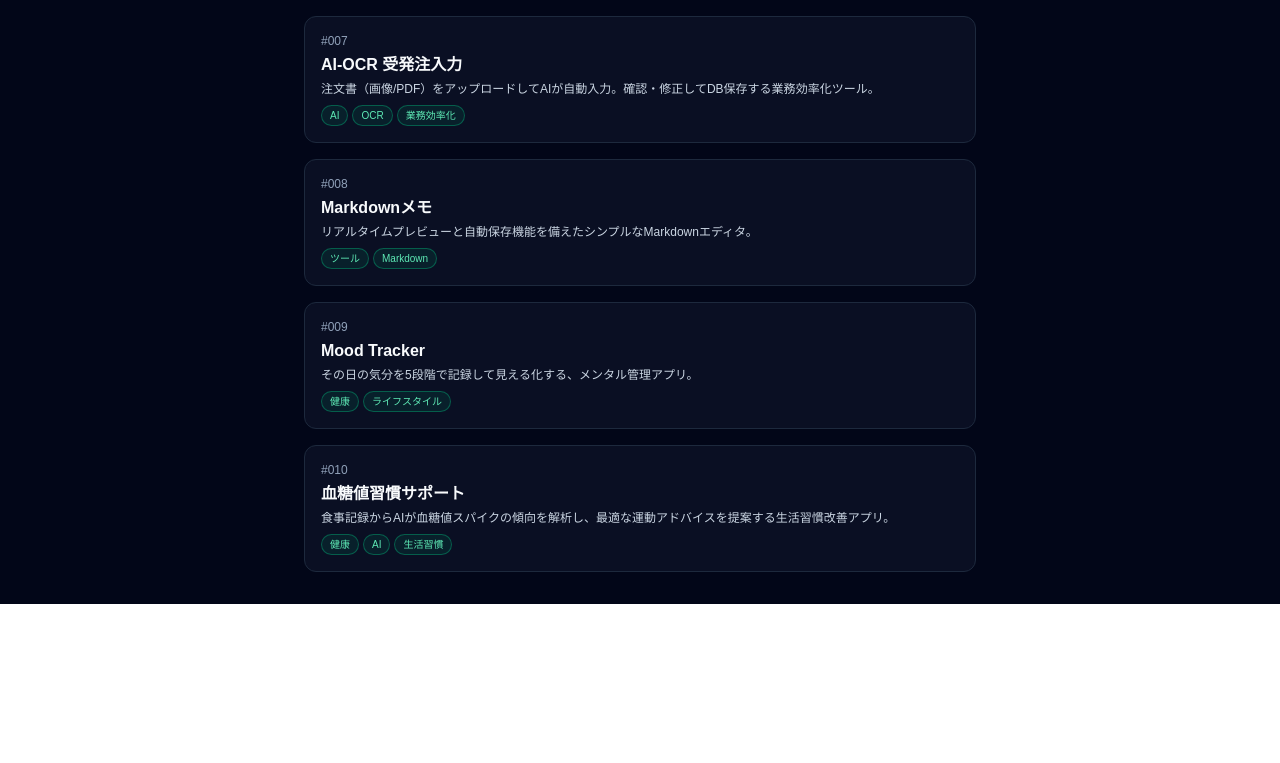
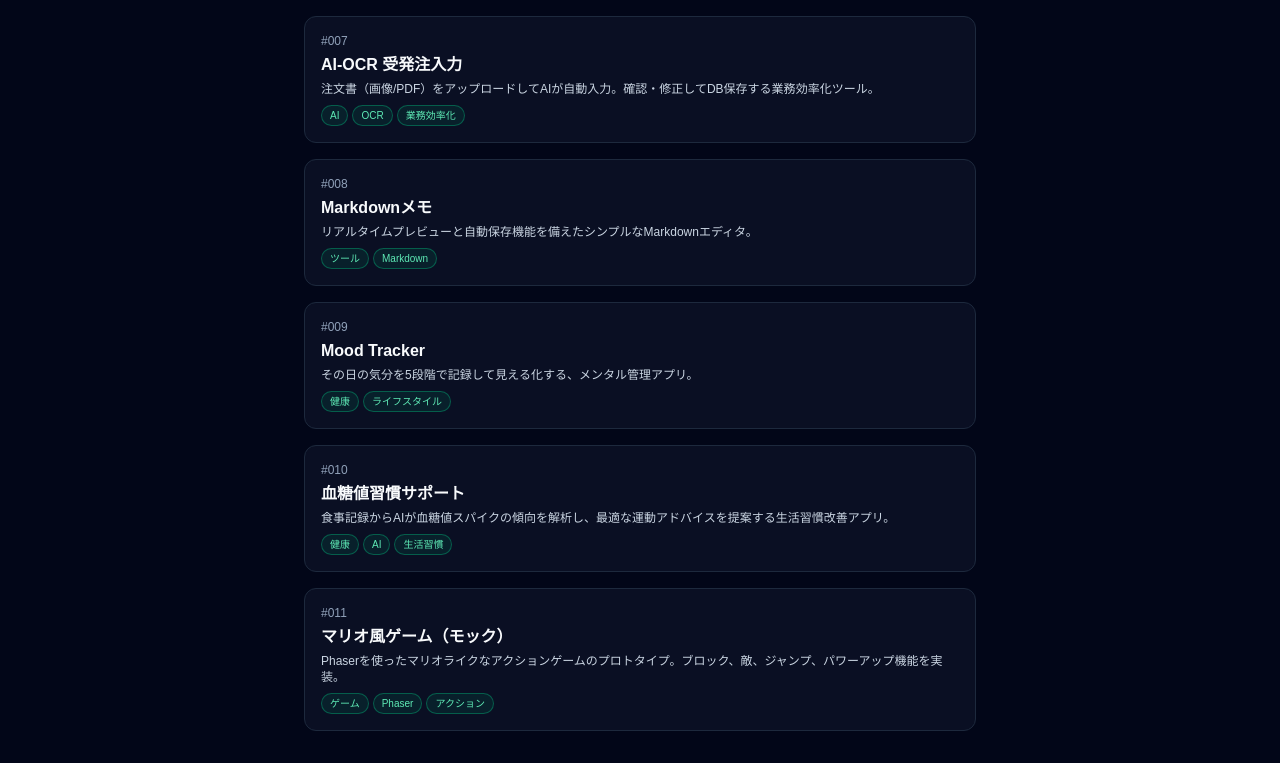
Before and after one commit to Yasu117/webapps-100, a Next.js app: page /apps in a window 1280 px wide. Shown: the part 970-1733 px from the top of the page. Before the commit the page ends 1574 px from the top, so only its background shows below. Built offline with nearby package versions, Linux system fonts and the light colour scheme.

Commit message:
Add 011 entry to apps list

```diff
--- a/app/apps/page.tsx
+++ b/app/apps/page.tsx
@@ -72,6 +72,13 @@ const apps = [
         description: "食事記録からAIが血糖値スパイクの傾向を解析し、最適な運動アドバイスを提案する生活習慣改善アプリ。",
         tags: ["健康", "AI", "生活習慣"],
     },
+    {
+        id: "011",
+        slug: "011-mario-game",
+        title: "マリオ風ゲーム（モック）",
+        description: "Phaserを使ったマリオライクなアクションゲームのプロトタイプ。ブロック、敵、ジャンプ、パワーアップ機能を実装。",
+        tags: ["ゲーム", "Phaser", "アクション"],
+    },
     // ここに今後どんどん追加していく
 ];
 
```
